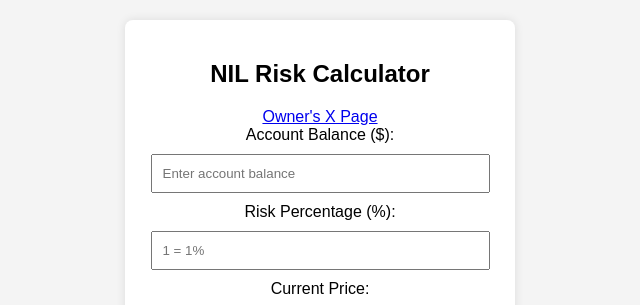
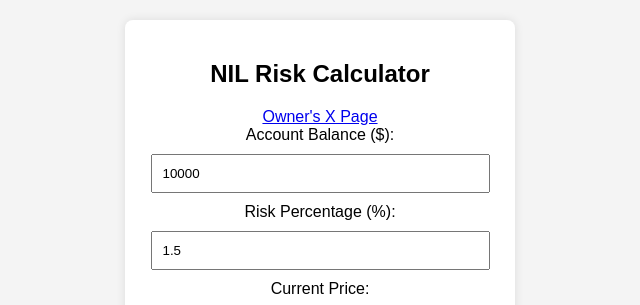
Before and after one commit to newsnetcom/DAO_PSZ, a plain HTML site: page index.html in a window 1280 px wide. Shown: the top 305 px of the page, without its empty margins (320-960 px from the left). Drawn offline with Linux system fonts and the light colour scheme.

Commit message:
Update index.html

```diff
--- a/index.html
+++ b/index.html
@@ -11,10 +11,10 @@
         <h2>NIL Risk Calculator</h2>
 <a href="https://x.com/THE_REALNIL">Owner's X Page</a></br>
         <label for="accountBalance">Account Balance ($):</label>
-        <input type="number" id="accountBalance" placeholder="Enter account balance">
+        <input type="number" value="10000" id="accountBalance" placeholder="Enter account balance">
 
         <label for="riskPercentage">Risk Percentage (%):</label>
-        <input type="number" id="riskPercentage" placeholder="1 = 1%">
+        <input type="number" value="1.5" id="riskPercentage" placeholder="1 = 1%">
 
         <label for="currentPrice">Current Price:</label>
         <input type="number" id="currentPrice" placeholder="Enter market price">
```
